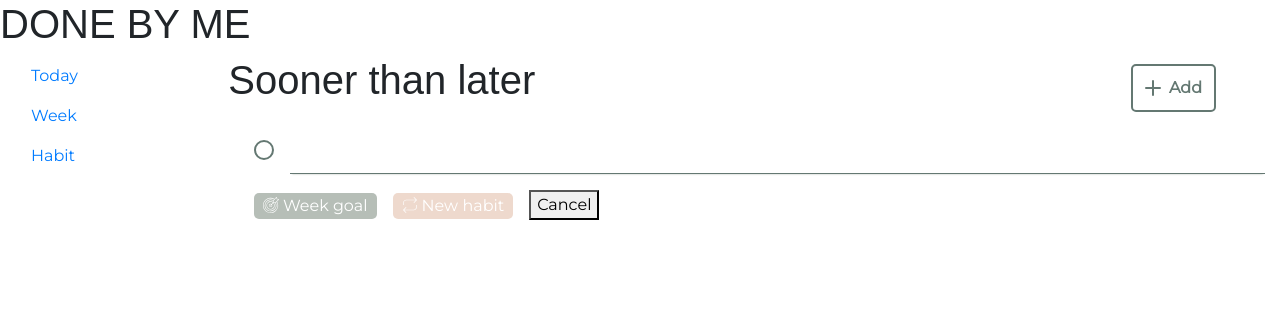
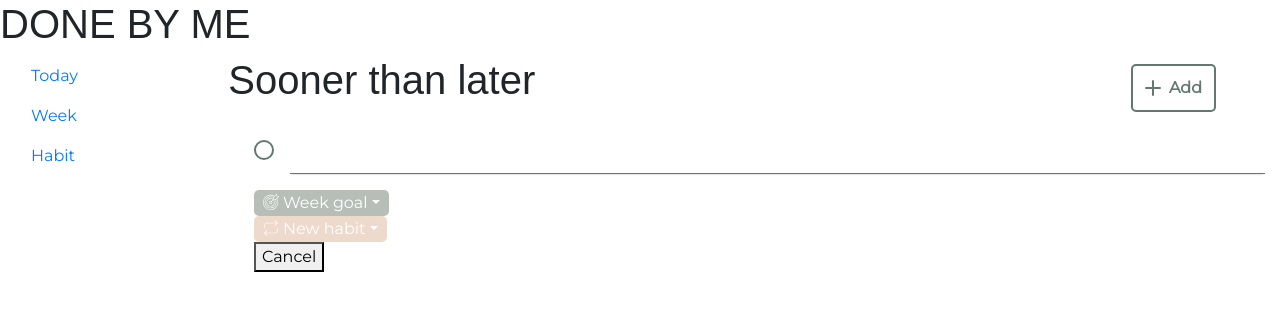
Before and after one commit to Sallykyki/done-by-me, a React (Create React App) app: page / in a window 1280 px wide. Both pictures are taken after a click on the button "Add". Shown: the top 310 px of the page. Built offline with nearby package versions, Linux system fonts and the light colour scheme; a web font is replaced by a local one.

Commit message:
feature: add dropdown to habit label

```diff
--- a/src/components/Label/Label.tsx
+++ b/src/components/Label/Label.tsx
@@ -1,16 +1,72 @@
 import React from "react";
-import Button from "react-bootstrap/Button";
+import Dropdown from "react-bootstrap/Dropdown";
+import Form from "react-bootstrap/Form";
 
 interface IProps {
   labelType?: string;
+  habits?: string[];
+  addNewHabit: (habit: string) => void;
 }
 
-const Label: React.FunctionComponent<IProps> = ({ labelType }) => {
-  return (
-    <Button className={`component-label--${labelType ? labelType : ""}`}>
-      {labelType === "week" ? "Week goal" : "New habit"}
-    </Button>
-  );
-};
+interface IState {
+  label: string;
+  newHabit: string;
+}
+
+class Label extends React.Component<IProps, IState> {
+  constructor(props: IProps) {
+    super(props);
+    this.state = {
+      label: props.labelType === "week" ? "Week goal" : "New habit",
+      newHabit: "",
+    };
+  }
+
+  handleClick = (habit: string) => () => {
+    this.setState({ label: habit });
+  };
+
+  handleNewHabitChange = (e: any) => {
+    this.setState({ newHabit: e.target.value });
+  };
+
+  onSubmitNewHabit = (e: any) => {
+    if (e.key === "Enter") {
+      e.preventDefault();
+      this.props.addNewHabit(this.state.newHabit);
+      this.setState({ newHabit: "" });
+    }
+  };
+
+  render() {
+    const { labelType, habits } = this.props;
+    return (
+      <Dropdown>
+        <Dropdown.Toggle
+          className={`component-label--${labelType ? labelType : ""}`}
+        >
+          {this.state.label}
+        </Dropdown.Toggle>
+        {labelType === "habit" && (
+          <Dropdown.Menu>
+            {habits!.map((habit, idx) => (
+              <Dropdown.Item key={idx} onClick={this.handleClick(habit)}>
+                {habit}
+              </Dropdown.Item>
+            ))}
+            <Form>
+              <Form.Control
+                value={this.state.newHabit}
+                placeholder="Enter a new habit"
+                onKeyPress={this.onSubmitNewHabit}
+                onChange={this.handleNewHabitChange}
+              />
+            </Form>
+          </Dropdown.Menu>
+        )}
+      </Dropdown>
+    );
+  }
+}
 
 export default Label;
--- a/src/components/NewTodo/NewTodo.tsx
+++ b/src/components/NewTodo/NewTodo.tsx
@@ -12,12 +12,17 @@ interface IProps {
 interface IState {
   title: string;
   checked: boolean;
+  habits: string[];
 }
 
 class NewTodo extends React.Component<IProps, IState> {
   constructor(props: IProps) {
     super(props);
-    this.state = { title: "", checked: false };
+    this.state = {
+      title: "",
+      checked: false,
+      habits: ["wake up at 6", "practice piano"],
+    };
   }
 
   onTodoChange = (e: any) => {
@@ -39,6 +44,10 @@ class NewTodo extends React.Component<IProps, IState> {
     this.props.addTodo(todo);
 
     this.setState({ title: "", checked: false });
+  };
+
+  addNewHabit = (habit: string) => {
+    this.setState({ habits: [...this.state.habits, habit] });
   };
 
   render() {
@@ -63,8 +72,16 @@ class NewTodo extends React.Component<IProps, IState> {
               />
             </InputGroup>
           </Form.Group>
-          <Label labelType="week" />
-          <Label labelType="habit" />
+          <Label
+            labelType="week"
+            habits={this.state.habits}
+            addNewHabit={this.addNewHabit}
+          />
+          <Label
+            labelType="habit"
+            habits={this.state.habits}
+            addNewHabit={this.addNewHabit}
+          />
           <button type="button" onClick={this.props.onHide}>
             Cancel
           </button>
```
